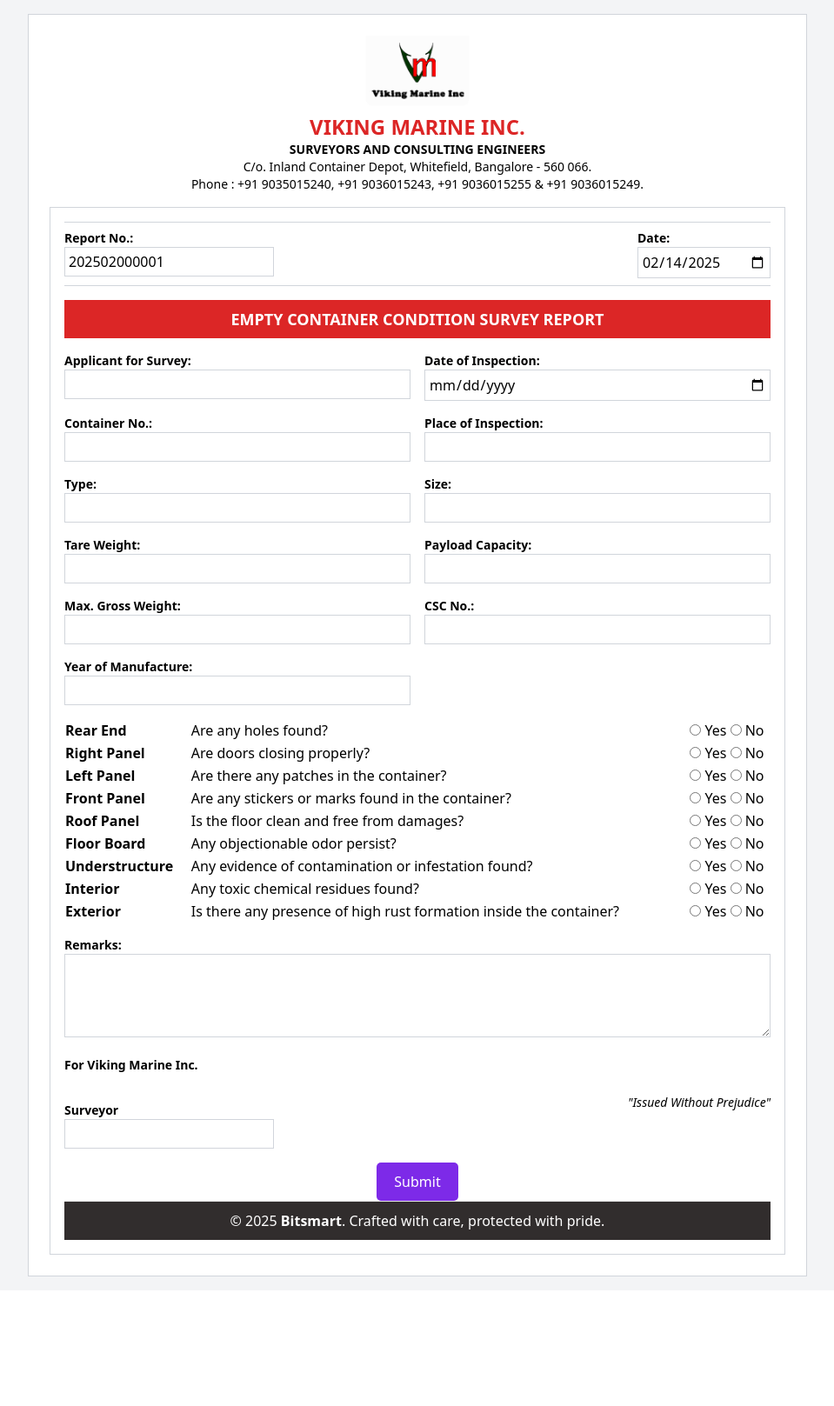
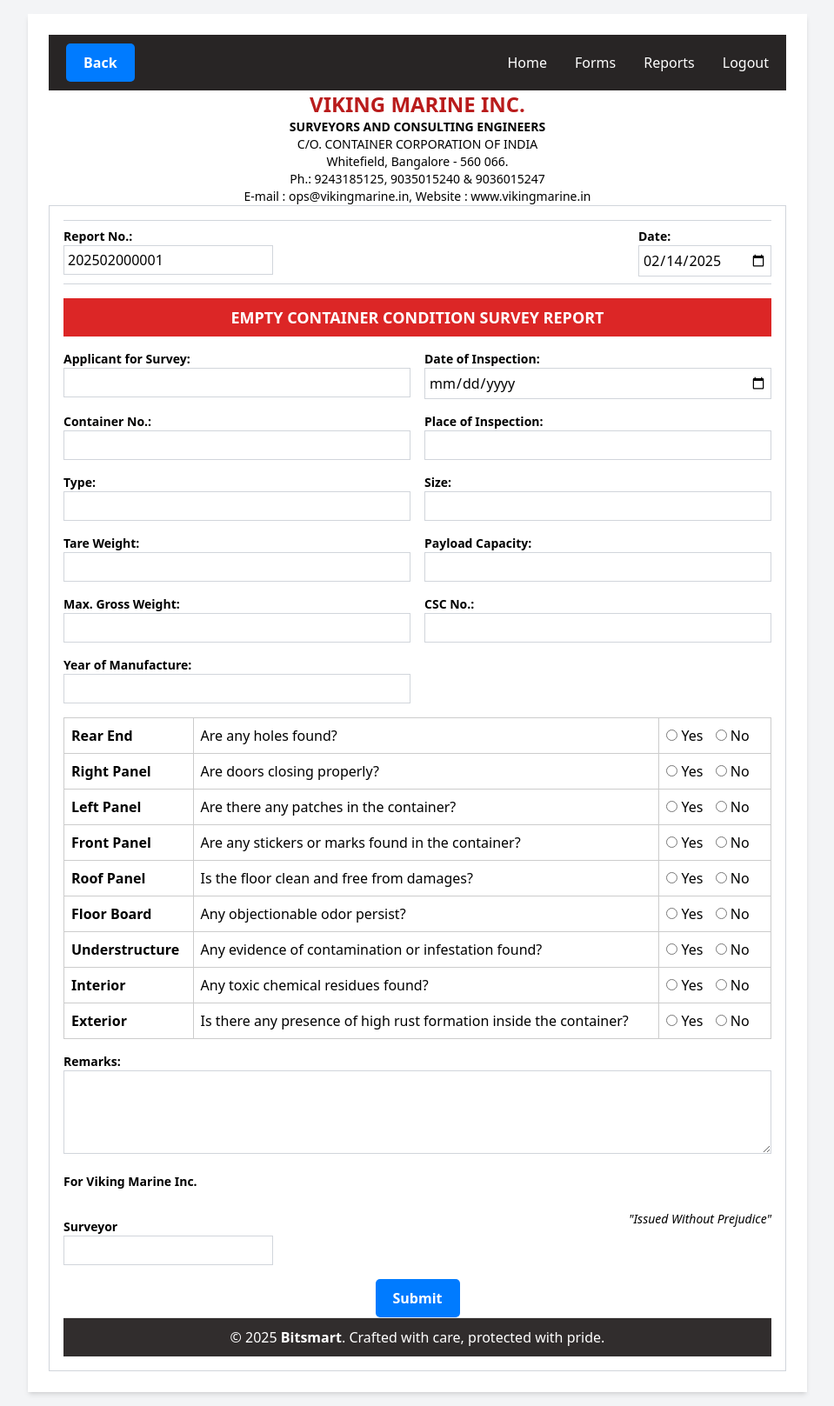
Before and after one commit to Praveen3226/viking12, a Flask app: page /container in a window 1280 px wide. Shown: the whole page at 87% size, without its empty margins (160-1119 px from the left). Before the commit the page ends 1468 px from the top, so only its background shows below. Run offline with Flask 3, Linux system fonts and the light colour scheme; the visitor is signed in with stand-in values (Sample User, id 1); some libraries are stand-ins or nearby versions.

Commit message:
Update container.html

```diff
--- a/templates/container.html
+++ b/templates/container.html
@@ -29,18 +29,109 @@
         cursor: pointer;
         transition: background-color 0.3s;
     }
+            /* Navigation Bar */
+                .nav-bar {
+            background-color: #282525;
+            padding: 10px 20px;
+            display: flex;
+            justify-content: space-between;
+            align-items: center;
+        }
+
+        .nav-bar h1 {
+            color: white;
+            margin: 0;
+            font-size: 24px;
+        }
+
+        .nav-links ul {
+            list-style-type: none;
+            margin: 0;
+            padding: 0;
+            display: flex;
+            gap: 2rem;
+        }
+
+        .nav-links a {
+            text-decoration: none;
+            color: white;
+            font-size: 16px;
+            transition: color 0.3s ease;
+        }
+
+        .nav-links a:hover {
+            color: #007bff;
+        }
+
+        /* Main container for sidebar and content */
+        .main-content {
+            display: flex;
+            flex: 1;
+            overflow: hidden;
+        }
+        .btn {
+        display: inline-block;
+        background-color: #7d2ae8;
+        color: #fff;
+        text-decoration: none;
+        text-align: center;
+        padding: 10px 20px;
+        border-radius: 5px;
+        border: none;
+        font-size: 16px;
+        cursor: pointer;
+        transition: background-color 0.3s;
+    }
+    .btn:hover {
+        background-color: #5c1bb7;
+    }
+    .light-border {
+    width: 100%;
+    border-collapse: collapse;
+}
+
+.light-border td, .light-border th {
+    border: 1px solid #ccc; /* Light border color */
+    padding: 8px;
+}
+
+.font-semibold {
+    font-weight: bold;
+}
+
+.radio-column label {
+    margin-right: 10px;
+}
+
 </style>
 </head>
 <body class="bg-gray-100 p-4">
-
-  <div class="max-w-4xl mx-auto bg-white p-6 border border-gray-300">
-    <div class="text-center mb-4">
-      <img alt="Viking Marine Inc. logo" class="mx-auto mb-2" height="120" src="{{ url_for('static', filename='logo.jpg') }}" width="120"/>
-      <h1 class="text-2xl font-bold text-red-600">VIKING MARINE INC.</h1>
-      <p class="text-sm font-semibold">SURVEYORS AND CONSULTING ENGINEERS</p>
-      <p class="text-sm">C/o. Inland Container Depot, Whitefield, Bangalore - 560 066.</p>
-      <p class="text-sm">Phone : +91 9035015240, +91 9036015243, +91 9036015255 &amp; +91 9036015249.</p>
-    </div>
+  <div class="max-w-4xl mx-auto bg-white p-6 shadow-md">
+      <div class="text-center">
+                  <!-- Navigation Bar -->
+      <div class="nav-bar">
+          <a href="{{ url_for('admindash') }}"
+          style="display: inline-block; padding: 10px 20px; background-color: #007bff; color: white; text-decoration: none; border-radius: 5px; font-weight: bold; text-align: center; transition: 0.3s;"
+          onmouseover="this.style.backgroundColor='#0056b3'"
+          onmouseout="this.style.backgroundColor='#007bff'">
+          Back
+       </a>
+          <nav class="nav-links">
+              <ul>
+                  <li><a href="{{ url_for('admindash') }}">Home</a></li>
+                  <li><a href="{{ url_for('forms') }}">Forms</a></li>
+                  <li><a href="{{ url_for('certificatert') }}">Reports</a></li>
+                  <li><a href="{{ url_for('logout') }}">Logout</a></li>
+              </ul>
+          </nav>
+      </div>
+          <h1 class="text-2xl font-bold text-red-700">VIKING MARINE INC.</h1>
+          <p class="text-sm font-semibold">SURVEYORS AND CONSULTING ENGINEERS</p>
+          <p class="text-sm">C/O. CONTAINER CORPORATION OF INDIA</p>
+          <p class="text-sm">Whitefield, Bangalore - 560 066.</p>
+          <p class="text-sm">Ph.: 9243185125, 9035015240 &amp; 9036015247</p>
+          <p class="text-sm">E-mail : ops@vikingmarine.in, Website : www.vikingmarine.in</p>
+      </div>
 
     <form method="POST" action="{{ url_for('add_survey') }}" class="p-4 border border-gray-300">
        <div class="border-t border-b border-gray-300 py-2 mb-4">
@@ -110,85 +201,78 @@
       </div>
 
       <!-- Radio Box Questions in Table Format -->
-     <style>
-  .invisible-border {
-    border: none !important;
-  }
-  .radio-column {
-    text-align: center;
-  }
-</style>
 
-<table class="w-full mb-4 invisible-border">
+
+<table class="w-full mb-4 light-border">
   <tbody>
     <tr>
-      <td class="font-semibold invisible-border">Rear End</td>
-      <td class="invisible-border">Are any holes found?</td>
-      <td class="radio-column invisible-border">
+      <td class="font-semibold">Rear End</td>
+      <td>Are any holes found?</td>
+      <td class="radio-column">
         <label><input type="radio" name="rear_end" value="Yes"> Yes</label>
         <label><input type="radio" name="rear_end" value="No"> No</label>
       </td>
     </tr>
     <tr>
-      <td class="font-semibold invisible-border">Right Panel</td>
-      <td class="invisible-border">Are doors closing properly?</td>
-      <td class="radio-column invisible-border">
+      <td class="font-semibold">Right Panel</td>
+      <td>Are doors closing properly?</td>
+      <td class="radio-column">
         <label><input type="radio" name="right_panel" value="Yes"> Yes</label>
         <label><input type="radio" name="right_panel" value="No"> No</label>
       </td>
     </tr>
     <tr>
-      <td class="font-semibold invisible-border">Left Panel</td>
-      <td class="invisible-border">Are there any patches in the container?</td>
-      <td class="radio-column invisible-border">
+      <td class="font-semibold">Left Panel</td>
+      <td>Are there any patches in the container?</td>
+      <td class="radio-column">
         <label><input type="radio" name="left_panel" value="Yes"> Yes</label>
         <label><input type="radio" name="left_panel" value="No"> No</label>
       </td>
     </tr>
     <tr>
-      <td class="font-semibold invisible-border">Front Panel</td>
-      <td class="invisible-border">Are any stickers or marks found in the container?</td>
-      <td class="radio-column invisible-border">
+      <td class="font-semibold">Front Panel</td>
+      <td>Are any stickers or marks found in the container?</td>
+      <td class="radio-column">
         <label><input type="radio" name="front_panel" value="Yes"> Yes</label>
         <label><input type="radio" name="front_panel" value="No"> No</label>
       </td>
     </tr>
     <tr>
-      <td class="font-semibold invisible-border">Roof Panel</td>
-      <td class="invisible-border">Is the floor clean and free from damages?</td>
-      <td class="radio-column invisible-border">
+      <td class="font-semibold">Roof Panel</td>
+      <td>Is the floor clean and free from damages?</td>
+      <td class="radio-column">
         <label><input type="radio" name="roof_panel" value="Yes"> Yes</label>
         <label><input type="radio" name="roof_panel" value="No"> No</label>
       </td>
     </tr>
     <tr>
-      <td class="font-semibold invisible-border">Floor Board</td>
-      <td class="invisible-border">Any objectionable odor persist?</td>
-      <td class="radio-column invisible-border">
+      <td class="font-semibold">Floor Board</td>
+      <td>Any objectionable odor persist?</td>
+      <td class="radio-column">
         <label><input type="radio" name="floor_board" value="Yes"> Yes</label>
         <label><input type="radio" name="floor_board" value="No"> No</label>
       </td>
     </tr>
     <tr>
-      <td class="font-semibold invisible-border">Understructure</td>
-      <td class="invisible-border">Any evidence of contamination or infestation found?</td>
-      <td class="radio-column invisible-border">
+      <td class="font-semibold">Understructure</td>
+      <td>Any evidence of contamination or infestation found?</td>
+      <td class="radio-column">
         <label><input type="radio" name="understructure" value="Yes"> Yes</label>
         <label><input type="radio" name="understructure" value="No"> No</label>
       </td>
     </tr>
     <tr>
-      <td class="font-semibold invisible-border">Interior</td>
-      <td class="invisible-border">Any toxic chemical residues found?</td>
-      <td class="radio-column invisible-border">
+      <td class="font-semibold">Interior</td>
+      <td>Any toxic chemical residues found?</td>
+      <td class="radio-column">
         <label><input type="radio" name="interior" value="Yes"> Yes</label>
         <label><input type="radio" name="interior" value="No"> No</label>
       </td>
     </tr>
     <tr>
-      <td class="font-semibold invisible-border">Exterior</td>
-      <td class="invisible-border">Is there any presence of high rust formation inside the container?</td>
-      <td class="radio-column invisible-border">
+      <td class="font-semibold">Exterior</td>
+      <td>Is there any presence of high rust formation inside the container?</td>
+      <td class="radio-column">
         <label><input type="radio" name="exterior" value="Yes"> Yes</label>
         <label><input type="radio" name="exterior" value="No"> No</label>
       </td>
@@ -216,7 +300,9 @@
       </div>
 
       <div class="text-center mt-4">
-        <button type="submit" id="btn" class="btn btn-primary">
+        <button type="submit" id="btn" style="display: inline-block; padding: 10px 20px; background-color: #007bff; color: white; text-decoration: none; border-radius: 5px; font-weight: bold; text-align: center; transition: 0.3s;"
+        onmouseover="this.style.backgroundColor='#0056b3'"
+        onmouseout="this.style.backgroundColor='#007bff'">
           Submit
         </button>
         </div>
```
